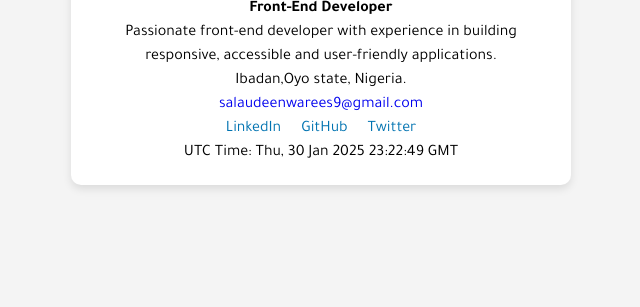
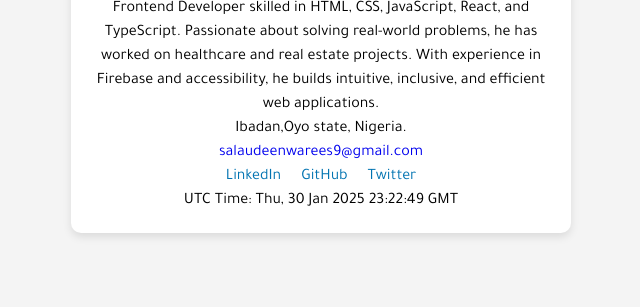
Before and after one commit to Wsalaudeen/stage-zero, a plain HTML site: page index.html in a window 1280 px wide. Shown: the part 493-800 px from the top of the page, without its empty margins (319-959 px from the left). Drawn offline with Linux system fonts and the light colour scheme.

Commit message:
short bio updated to 50words

```diff
--- a/index.html
+++ b/index.html
@@ -23,8 +23,12 @@
         </header>
         <article>
           <p data-testid="shortBio">
-            Passionate front-end developer with experience in building
-            responsive, accessible and user-friendly applications.
+            Olanrewaju is a former Medical Laboratory Scientist turned Frontend
+            Developer skilled in HTML, CSS, JavaScript, React, and TypeScript.
+            Passionate about solving real-world problems, he has worked on
+            healthcare and real estate projects. With experience in Firebase and
+            accessibility, he builds intuitive, inclusive, and efficient web
+            applications.
           </p>
         </article>
         <footer>
```
